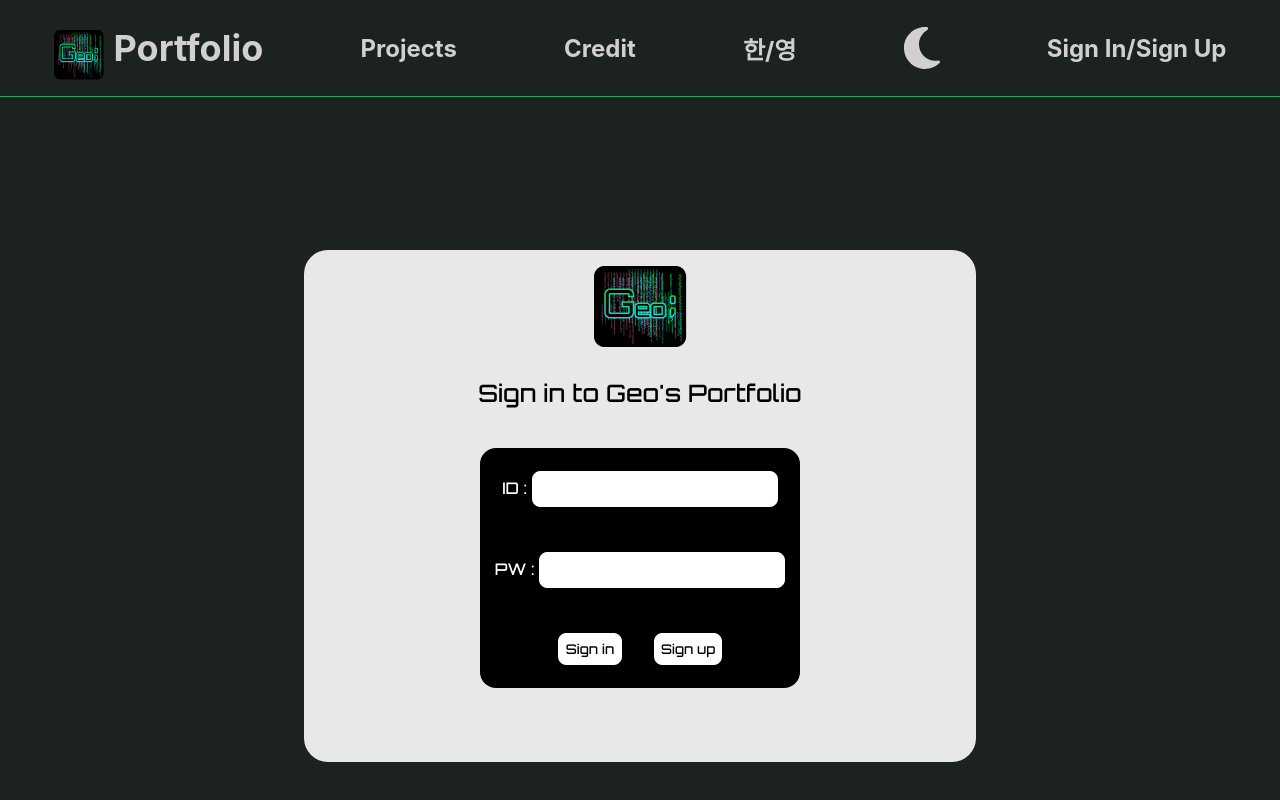
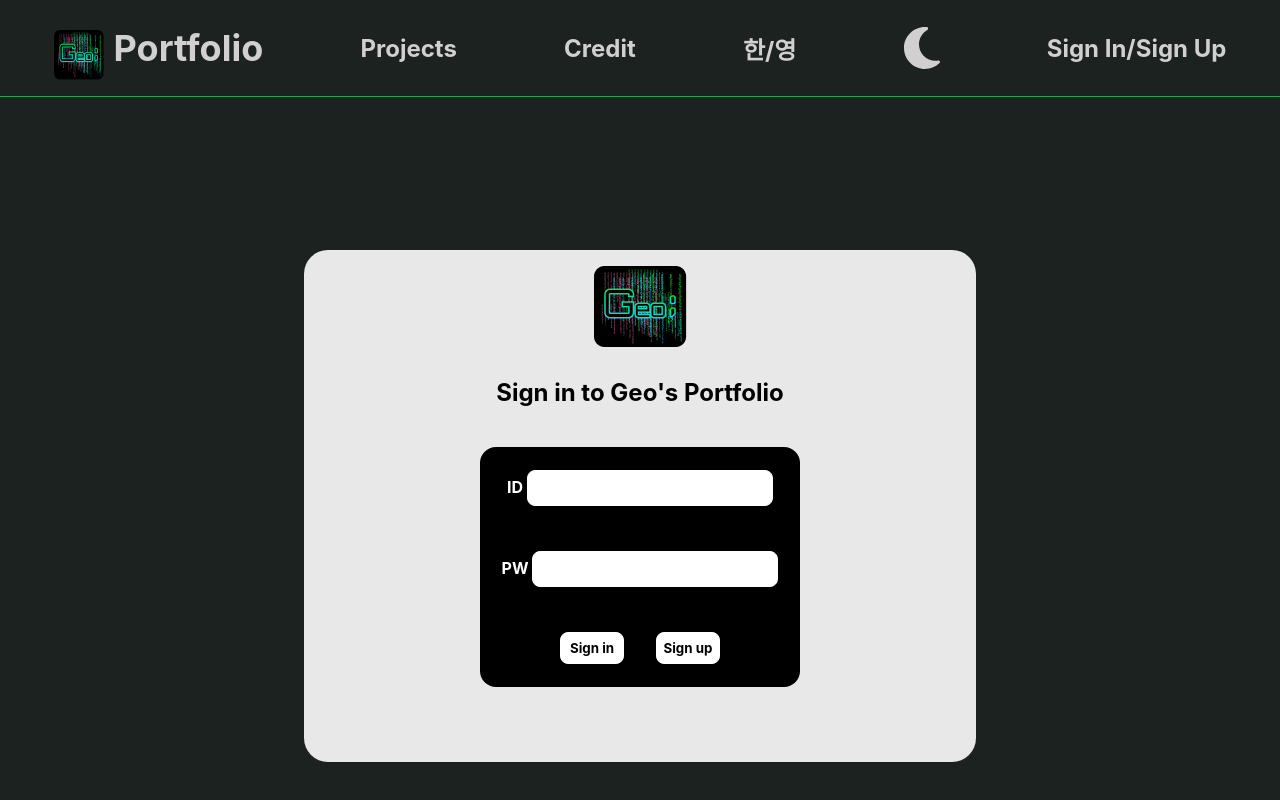
Before and after one commit to GEOkettle/portfolio, a React (Vite) app in the folder client/: page /login in a window 1280 px wide. Built offline with nearby package versions, Linux system fonts and the light colour scheme; no server answers; a web font is replaced by a local one.

Commit message:
얼추 각이보인다?

```diff
--- a/client/src/components/About.jsx
+++ b/client/src/components/About.jsx
@@ -35,7 +35,7 @@ export function Article(props) {
         {/* <h5 style={{font:"15px Arial, sans-serif"}}>{props.date}</h5> */}
                 </Link>
                 <CardLink to={props.link} >
-                    <div  style={{font:'"SFMono-Regular", Consolas, "Liberation Mono", Menlo, Courier,monospace',fontWeight:"bold"}}>바로가기</div>
+                    <div  style={{font:'"SFMono-Regular", Consolas, "Liberation Mono", Menlo, Courier,monospace',fontWeight:"bold"}}>{props.lan ? 'go to page' : '바로가기'}</div>
                 </CardLink>
         </ArticleFrame>
 
@@ -196,12 +196,13 @@ export default function About() {
     {ArticleList.map((blog, index) => {
         return (
             <Article
-            imgsrc={ blog.img}
+                imgsrc={blog.img}
                 title={blog.Name}
                 description={blog.description}
                 date={blog.date}
                 link={'/notion/' + blog.slug}
                 key={index}
+                lan={isEnglishMode}
             ></Article>
 
 
@@ -267,10 +268,15 @@ box-shadow : 0 0 5px 5px   ${props => props.theme.backgroundColor};
 
 `
 const CardLink = styled(Link)`
+
+
 transition: transform .2s;
+-webkit-transition:-webkit-transform transform .2s;
 &:hover{
     transform: scale(1.1);
+    -webkit-transform: scale(1.1);
 }
+
 padding: 8px 0 0 0;
  width :90%;
  height:10%;
--- a/client/src/components/Login/LoginPage.jsx
+++ b/client/src/components/Login/LoginPage.jsx
@@ -75,12 +75,12 @@ export default function LoginPage() {
 
       <StyledForm onSubmit={e => onSubmitHandler(e)}>
         <div >
-        <label htmlFor="userID">{isEnglishMode ? "ID : " : '아이디 :'}</label>
+        <label htmlFor="userID">{isEnglishMode ? "ID  " : '아이디 '}</label>
         <StyledInput type="text" id='userID' name='userID' value={userID} onChange={e=>onUseridHandler(e)}  />
         </div>
 
         <div>
-        <label htmlFor="password">{isEnglishMode ? "PW : " : '암호 :'}  </label>
+        <label htmlFor="password">{isEnglishMode ? "PW  " : '암호 '}  </label>
         <StyledInput  type="password" id='password' name='password' value={password} onChange={e=>onPasswordHandler(e)}  />
         </div>
 
@@ -97,14 +97,16 @@ export default function LoginPage() {
 
 const StyledLogin = styled.div`
 padding: 1rem;
-
 width : 50%;
 min-height : 30rem;
+
 margin : auto;
 position:relative;
 top:250px;
 border-radius : 1.5rem;
-font-family: 'Orbitron', sans-serif;
+ font-family: -apple-system, BlinkMacSystemFont, "Segoe UI", Helvetica,
+    "Apple Color Emoji", Arial, sans-serif, "Segoe UI Emoji", "Segoe UI Symbol";
+    font-weight:bold;
 background-color :#E8E8E8;
 
 `;
@@ -133,7 +135,9 @@ border-radius : 1rem;
 `;
 
 const StyledButton = styled.button`
-font-family: 'Orbitron', sans-serif;
+ font-family: -apple-system, BlinkMacSystemFont, "Segoe UI", Helvetica,
+    "Apple Color Emoji", Arial, sans-serif, "Segoe UI Emoji", "Segoe UI Symbol";
+    font-weight:bold;
 margin : 0 1rem;
 min-width : 4rem;
 min-height : 2rem;
```
Lines whose indentation alone changed are shown as unchanged.
